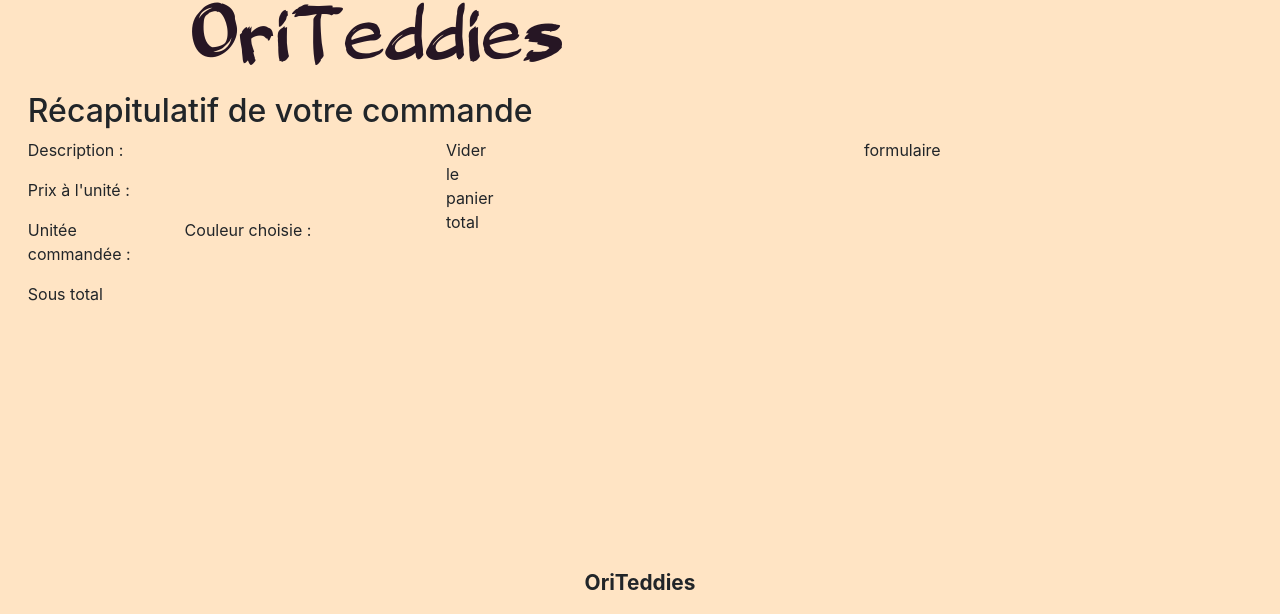
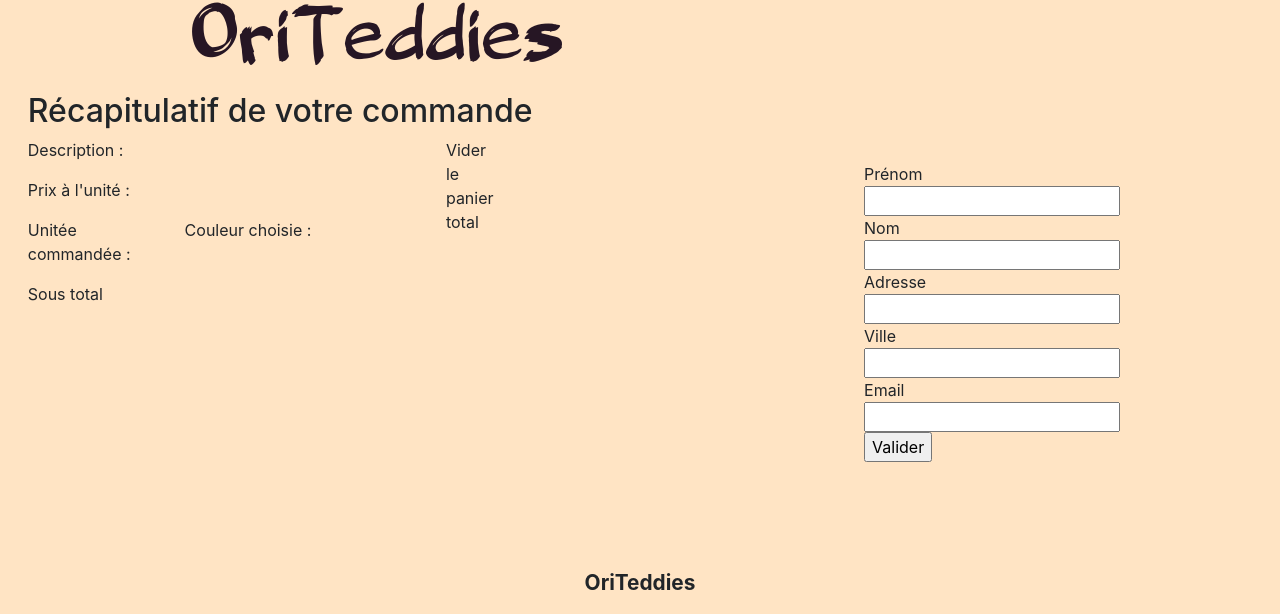
Before and after one commit to dalton-x/DW-TG-P5, a website: page panier.html in a window 1280 px wide. Shown: the part 186-800 px from the top of the page. Drawn offline with nearby package versions, Linux system fonts and the light colour scheme.

Commit message:
update form contact for paiment

```diff
--- a/panier.html
+++ b/panier.html
@@ -33,7 +33,7 @@
     </header>
 
     <main>
-        <div class="container-fluid">
+        <div id="inner" class="container-fluid">
             <div class="row">
                 <div class="col-md-12">
                     <h2>Récapitulatif de votre commande</h2>
@@ -90,7 +90,14 @@
                 <div class="col-md-4">
                     <div class="row">
                         <div id="panier_form" class="col-md-12">
-                            formulaire
+                            <form id="myForm" method="post" action="" >
+                                <br>Pr&eacute;nom<br><input name="text1" id="text1" type="text" >
+                                <br>Nom<br><input name="text2" id="text2" type="text" >
+                                <br>Adresse<br><input name="text3" id="text3" type="text" >
+                                <br>Ville<br><input name="text4" id="text4" type="text" >
+                                <br>Email<br><input name="email5" id="email5" type="email" >
+                                <br><input name="submit6" type="submit" value="Valider" >
+                            </form>
                         </div>
                     </div>
                 </div>
```
